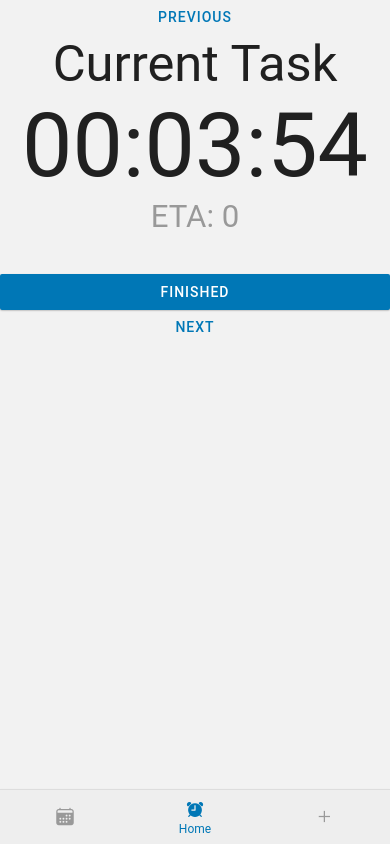
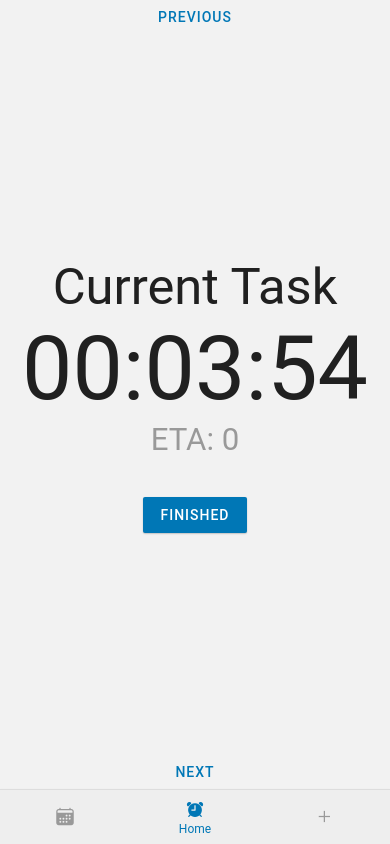
Before and after one commit to malee31/Ready-Set-Go-App, a React Native app: screen /Home in a window 390 px wide. Built offline with nearby package versions, Linux system fonts and the light colour scheme.

Commit message:
Fixed styles on timer

```diff
--- a/src/pages/Timer.js
+++ b/src/pages/Timer.js
@@ -11,6 +11,13 @@ export default function Timer() {
 		curTask: {
 			textAlign: "center",
 			fontSize: vmin(13)
+		},
+		timer: {
+			display: "flex",
+			flexDirection: "column",
+			justifyContent: "center",
+			alignItems: "center",
+			flexGrow: 1
 		},
 		time: {
 			textAlign: "center",
@@ -49,7 +56,7 @@ export default function Timer() {
 	return (
 		<Screen>
 			<Button>previous</Button>
-			<View>
+			<View style={timerStyles.timer}>
 				<Text
 					style={timerStyles.curTask}
 				>
@@ -67,7 +74,6 @@ export default function Timer() {
 				>
 					ETA: {ETA}
 				</Text>
-
 				<Button
 					className={"finishedBtn"}
 					mode="contained"
```
